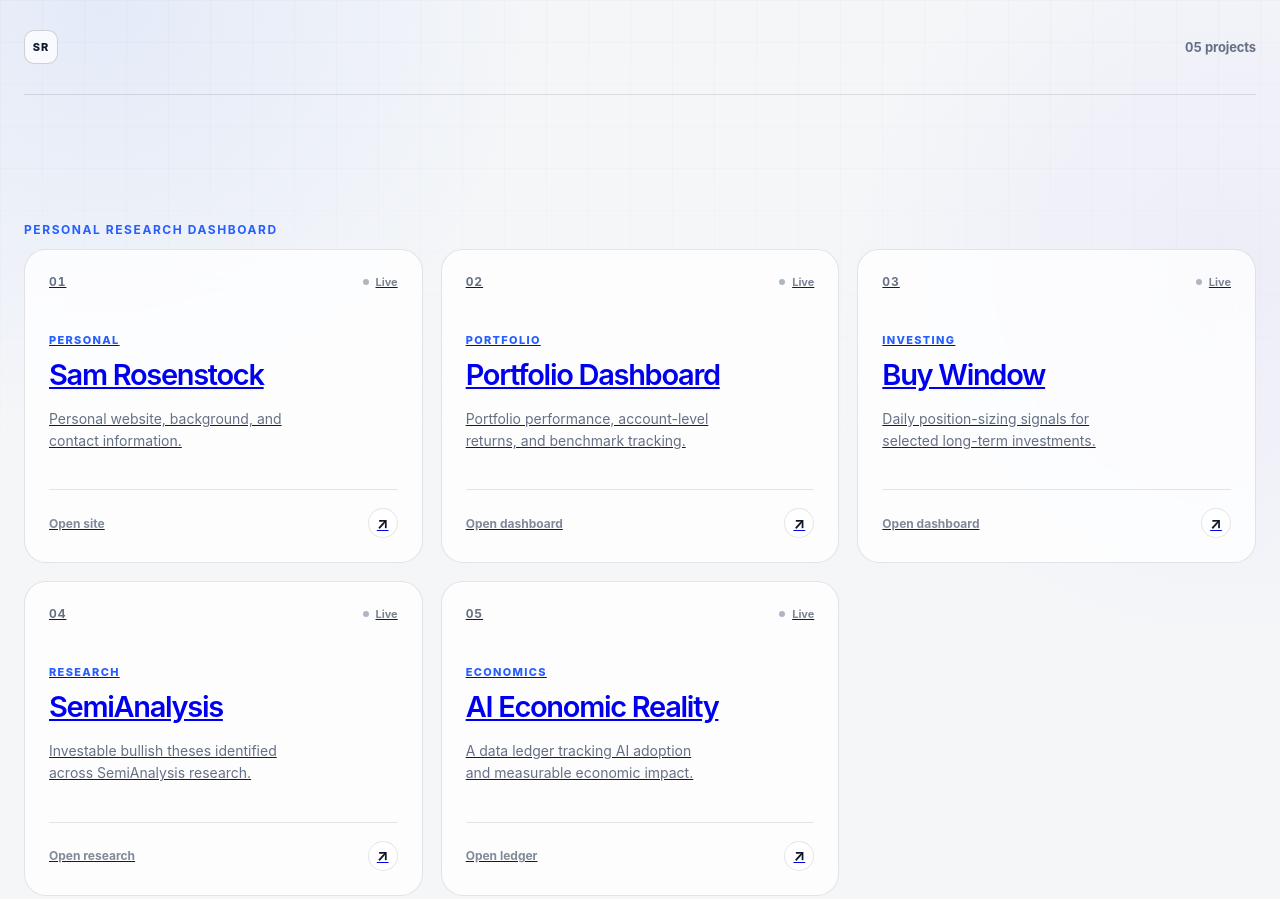
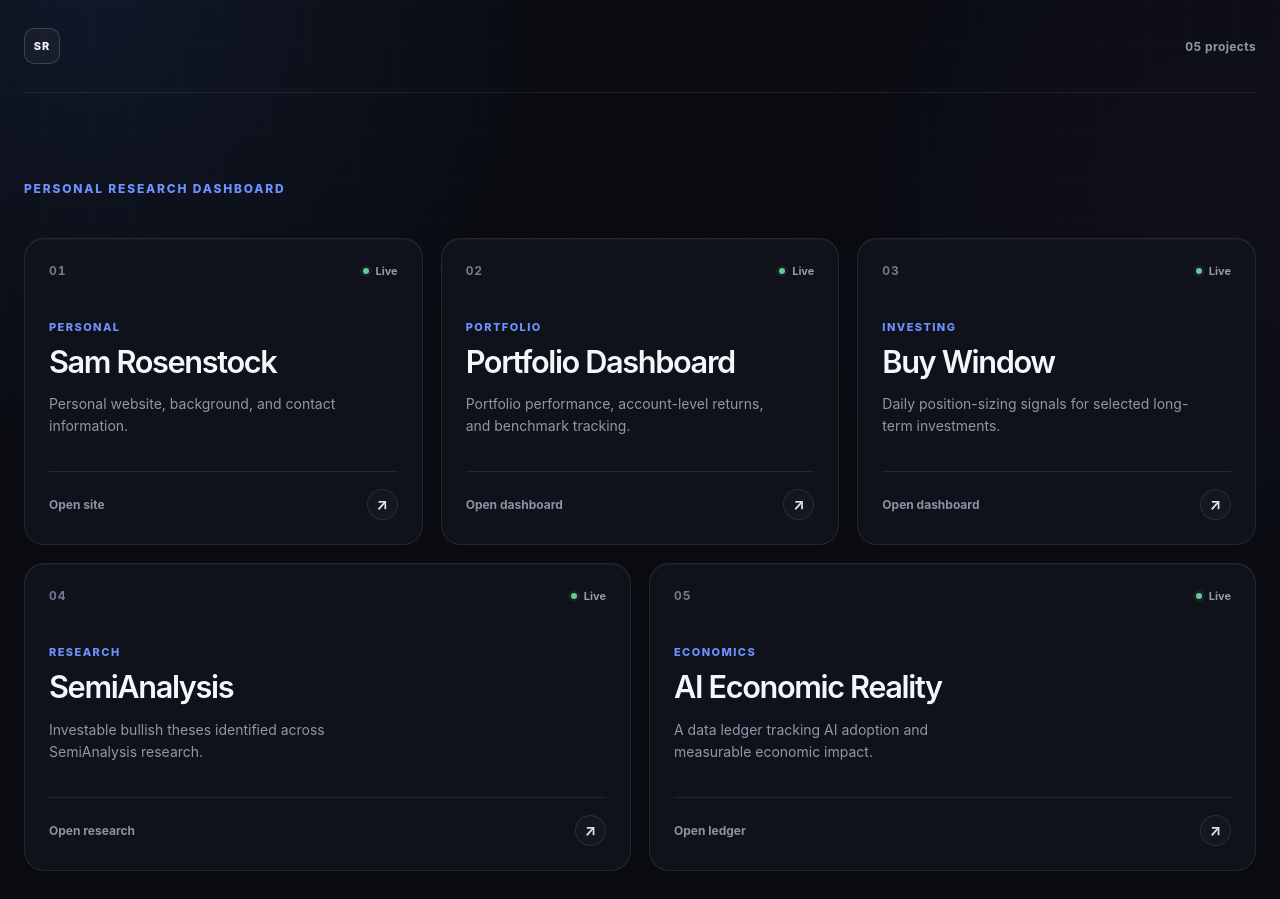
Before and after one commit to samrosenstock10/sam-landing-project-page, a plain HTML site: page index.html in a window 1280 px wide. Shown: the top 899 px of the page. Drawn offline with Linux system fonts and the light colour scheme.

Commit message:
Apply professional dark theme

```diff
--- a/styles.css
+++ b/styles.css
@@ -1,15 +1,16 @@
 :root {
-  color-scheme: light;
-  --page: #f4f6f8;
-  --surface: rgba(255, 255, 255, 0.78);
-  --surface-strong: #ffffff;
-  --ink: #0d1726;
-  --muted: #667085;
-  --line: rgba(13, 23, 38, 0.11);
-  --line-strong: rgba(13, 23, 38, 0.18);
-  --accent: #275efe;
-  --accent-soft: rgba(39, 94, 254, 0.1);
-  --shadow: 0 20px 50px rgba(20, 32, 51, 0.07);
+  color-scheme: dark;
+  --page: #090b10;
+  --surface: rgba(16, 20, 28, 0.88);
+  --surface-strong: #131822;
+  --ink: #f4f6fa;
+  --muted: #8e98aa;
+  --line: rgba(255, 255, 255, 0.09);
+  --line-strong: rgba(255, 255, 255, 0.16);
+  --accent: #6f91ff;
+  --accent-soft: rgba(88, 126, 255, 0.12);
+  --success: #68c897;
+  --shadow: 0 24px 70px rgba(0, 0, 0, 0.32);
 }
 
 * {
@@ -24,8 +25,8 @@
   margin: 0;
   min-width: 320px;
   background:
-    radial-gradient(circle at 8% 0%, rgba(39, 94, 254, 0.08), transparent 27rem),
-    radial-gradient(circle at 96% 25%, rgba(106, 70, 255, 0.05), transparent 24rem),
+    radial-gradient(circle at 7% 0%, rgba(62, 91, 174, 0.15), transparent 30rem),
+    radial-gradient(circle at 96% 18%, rgba(72, 60, 135, 0.1), transparent 28rem),
     var(--page);
   color: var(--ink);
   font-family:
@@ -38,11 +39,12 @@
   position: fixed;
   inset: 0;
   z-index: -1;
-  background-image: linear-gradient(rgba(13, 23, 38, 0.018) 1px, transparent 1px),
-    linear-gradient(90deg, rgba(13, 23, 38, 0.018) 1px, transparent 1px);
-  background-size: 42px 42px;
+  background-image:
+    linear-gradient(rgba(255, 255, 255, 0.018) 1px, transparent 1px),
+    linear-gradient(90deg, rgba(255, 255, 255, 0.018) 1px, transparent 1px);
+  background-size: 44px 44px;
   content: "";
-  mask-image: linear-gradient(to bottom, black, transparent 78%);
+  mask-image: linear-gradient(to bottom, black, transparent 82%);
   pointer-events: none;
 }
 
@@ -55,124 +57,116 @@
   display: flex;
   align-items: center;
   justify-content: space-between;
-  padding: 30px 0;
+  padding: 28px 0;
   border-bottom: 1px solid var(--line);
 }
 
 .brand {
   display: inline-flex;
-  align-items: center;
-  gap: 12px;
   color: var(--ink);
   text-decoration: none;
 }
 
 .brand-mark {
   display: grid;
-  width: 34px;
-  height: 34px;
+  width: 36px;
+  height: 36px;
   place-items: center;
   border: 1px solid var(--line-strong);
   border-radius: 10px;
-  background: rgba(255, 255, 255, 0.72);
+  background: rgba(255, 255, 255, 0.035);
   font-size: 11px;
   font-weight: 800;
   letter-spacing: 0.08em;
+  transition:
+    border-color 180ms ease,
+    background 180ms ease;
 }
 
-.brand-name,
-.project-count {
-  font-size: 13px;
-  font-weight: 650;
-  letter-spacing: -0.01em;
+.brand:hover .brand-mark {
+  border-color: rgba(111, 145, 255, 0.55);
+  background: var(--accent-soft);
 }
 
 .project-count {
   color: var(--muted);
+  font-size: 12px;
+  font-weight: 680;
   font-variant-numeric: tabular-nums;
+  letter-spacing: 0.03em;
 }
 
 .hero {
-  display: grid;
-  grid-template-columns: minmax(0, 1fr) minmax(260px, 430px);
-  align-items: end;
-  gap: 80px;
-  padding: 90px 0 64px;
+  padding: 88px 0 42px;
 }
 
 .eyebrow {
-  grid-column: 1 / -1;
-  margin: 0 0 -52px;
+  margin: 0;
   color: var(--accent);
   font-size: 12px;
-  font-weight: 750;
-  letter-spacing: 0.13em;
+  font-weight: 760;
+  letter-spacing: 0.15em;
   text-transform: uppercase;
-}
-
-h1 {
-  margin: 0;
-  max-width: 780px;
-  font-size: clamp(3.4rem, 7.5vw, 6.8rem);
-  font-weight: 560;
-  letter-spacing: -0.065em;
-  line-height: 0.94;
-}
-
-.hero-copy {
-  margin: 0 0 5px;
-  color: var(--muted);
-  font-size: clamp(1rem, 1.7vw, 1.22rem);
-  line-height: 1.65;
 }
 
 .project-grid {
   display: grid;
-  grid-template-columns: repeat(3, minmax(0, 1fr));
+  grid-template-columns: repeat(6, minmax(0, 1fr));
   gap: 18px;
-  padding-bottom: 84px;
+  padding-bottom: 86px;
 }
 
 .project-card {
   position: relative;
   display: flex;
-  min-height: 310px;
+  min-height: 286px;
+  grid-column: span 2;
   flex-direction: column;
   overflow: hidden;
   padding: 24px;
   border: 1px solid var(--line);
-  border-radius: 22px;
+  border-radius: 20px;
   background: var(--surface);
-  box-shadow: 0 1px 0 rgba(255, 255, 255, 0.85) inset;
-  backdrop-filter: blur(16px);
+  box-shadow: 0 1px 0 rgba(255, 255, 255, 0.035) inset;
+  color: var(--ink);
+  text-decoration: none;
+  backdrop-filter: blur(18px);
   transition:
-    transform 220ms ease,
-    border-color 220ms ease,
-    background 220ms ease,
-    box-shadow 220ms ease;
+    transform 210ms ease,
+    border-color 210ms ease,
+    background 210ms ease,
+    box-shadow 210ms ease;
+}
+
+.project-card:nth-child(4),
+.project-card:nth-child(5) {
+  grid-column: span 3;
 }
 
 .project-card::after {
   position: absolute;
-  right: -68px;
-  bottom: -90px;
-  width: 180px;
-  height: 180px;
+  right: -82px;
+  bottom: -108px;
+  width: 220px;
+  height: 220px;
   border-radius: 999px;
-  background: radial-gradient(circle, var(--accent-soft), transparent 70%);
+  background: radial-gradient(circle, var(--accent-soft), transparent 69%);
   content: "";
   opacity: 0;
-  transition: opacity 220ms ease;
+  transition: opacity 210ms ease;
 }
 
-.project-card:hover {
+.project-card:hover,
+.project-card:focus-visible {
   transform: translateY(-4px);
-  border-color: rgba(39, 94, 254, 0.25);
+  border-color: rgba(111, 145, 255, 0.36);
   background: var(--surface-strong);
   box-shadow: var(--shadow);
+  outline: none;
 }
 
-.project-card:hover::after {
+.project-card:hover::after,
+.project-card:focus-visible::after {
   opacity: 1;
 }
 
@@ -184,7 +178,7 @@
 }
 
 .project-number {
-  color: var(--muted);
+  color: #717c90;
   font-size: 12px;
   font-weight: 720;
   font-variant-numeric: tabular-nums;
@@ -195,7 +189,7 @@
   display: inline-flex;
   align-items: center;
   gap: 7px;
-  color: #7b8493;
+  color: #929caf;
   font-size: 11px;
   font-weight: 650;
 }
@@ -204,98 +198,103 @@
   width: 6px;
   height: 6px;
   border-radius: 999px;
-  background: #aeb6c2;
+  background: var(--success);
+  box-shadow: 0 0 0 3px rgba(104, 200, 151, 0.08);
 }
 
 .card-content {
   margin: auto 0;
-  padding: 44px 0 38px;
+  padding: 42px 0 34px;
 }
 
 .card-kicker {
-  margin: 0 0 10px;
+  margin: 0 0 11px;
   color: var(--accent);
   font-size: 11px;
   font-weight: 760;
-  letter-spacing: 0.12em;
+  letter-spacing: 0.13em;
   text-transform: uppercase;
 }
 
 h2 {
   margin: 0;
-  font-size: 29px;
-  font-weight: 600;
+  font-size: clamp(1.65rem, 2.4vw, 2rem);
+  font-weight: 610;
   letter-spacing: -0.045em;
+  line-height: 1.08;
 }
 
 .card-content > p:last-child {
-  max-width: 28ch;
-  margin: 16px 0 0;
+  max-width: 36ch;
+  margin: 15px 0 0;
   color: var(--muted);
   font-size: 14px;
-  line-height: 1.55;
+  line-height: 1.58;
 }
 
 .card-footer {
   position: relative;
   z-index: 1;
-  padding-top: 18px;
+  padding-top: 17px;
   border-top: 1px solid var(--line);
-  color: #818a99;
+  color: #8993a5;
   font-size: 12px;
   font-weight: 650;
 }
 
 .arrow {
   display: grid;
-  width: 30px;
-  height: 30px;
+  width: 31px;
+  height: 31px;
   place-items: center;
   border: 1px solid var(--line);
   border-radius: 999px;
-  background: rgba(255, 255, 255, 0.7);
-  color: var(--ink);
+  background: rgba(255, 255, 255, 0.025);
+  color: #dce2ec;
   font-size: 15px;
   transition:
-    transform 220ms ease,
-    border-color 220ms ease,
-    color 220ms ease;
+    transform 210ms ease,
+    border-color 210ms ease,
+    color 210ms ease,
+    background 210ms ease;
 }
 
-.project-card:hover .arrow {
+.project-card:hover .arrow,
+.project-card:focus-visible .arrow {
   transform: translate(2px, -2px);
-  border-color: rgba(39, 94, 254, 0.3);
-  color: var(--accent);
+  border-color: rgba(111, 145, 255, 0.42);
+  background: var(--accent-soft);
+  color: #9fb5ff;
 }
 
 .site-footer {
   display: flex;
   align-items: center;
   justify-content: space-between;
-  padding: 28px 0 38px;
+  padding: 27px 0 38px;
   border-top: 1px solid var(--line);
-  color: var(--muted);
+  color: #707a8d;
   font-size: 12px;
   font-weight: 600;
 }
 
 @media (max-width: 960px) {
   .hero {
-    grid-template-columns: 1fr;
-    gap: 34px;
-    padding-top: 72px;
-  }
-
-  .eyebrow {
-    margin-bottom: -10px;
-  }
-
-  .hero-copy {
-    max-width: 570px;
+    padding-top: 70px;
   }
 
   .project-grid {
     grid-template-columns: repeat(2, minmax(0, 1fr));
+  }
+
+  .project-card,
+  .project-card:nth-child(4),
+  .project-card:nth-child(5) {
+    grid-column: span 1;
+  }
+
+  .project-card:last-child {
+    grid-column: 1 / -1;
   }
 }
 
@@ -308,16 +307,8 @@
     padding: 20px 0;
   }
 
-  .brand-name {
-    display: none;
-  }
-
   .hero {
-    padding: 58px 0 42px;
-  }
-
-  h1 {
-    font-size: clamp(3.25rem, 16vw, 5rem);
+    padding: 56px 0 30px;
   }
 
   .project-grid {
@@ -326,15 +317,17 @@
     padding-bottom: 58px;
   }
 
-  .project-card {
-    min-height: 286px;
-    border-radius: 19px;
+  .project-card,
+  .project-card:last-child {
+    min-height: 270px;
+    grid-column: auto;
+    border-radius: 18px;
   }
 
   .site-footer {
-    gap: 18px;
     align-items: flex-start;
     flex-direction: column;
+    gap: 12px;
   }
 }
 
```
